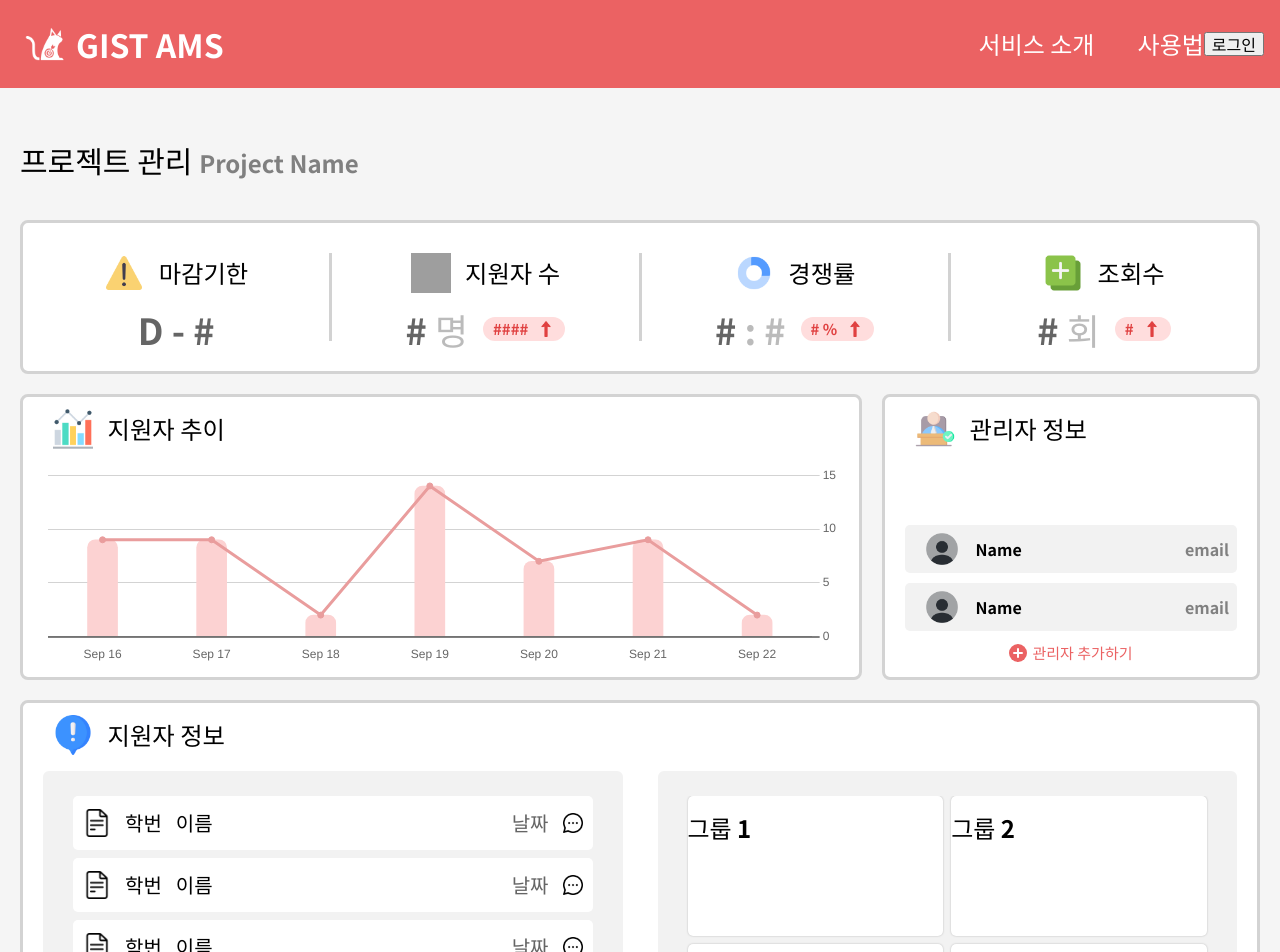
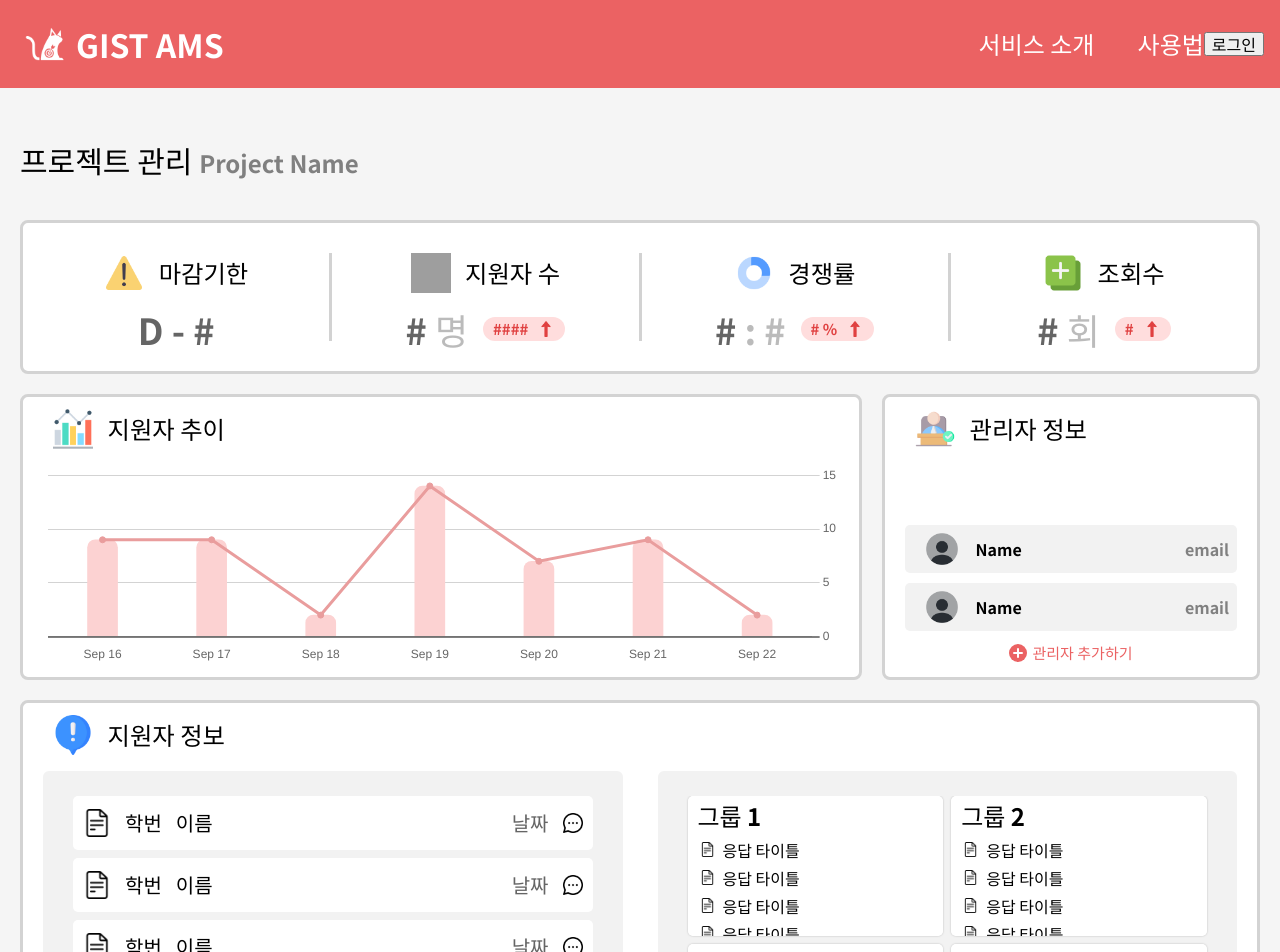
Before and after one commit to gsainfoteam/ziggle-ams-fe, a React (Vite) app: page /1 in a window 1280 px wide. Shown: the top 952 px of the page. Built offline with nearby package versions, Linux system fonts and the light colour scheme; grey boxes are pictures that could not be loaded.

Commit message:
✨ add answer card in applicant group

```diff
--- a/src/pages/Dashboard/components/ApplicantInfo.tsx
+++ b/src/pages/Dashboard/components/ApplicantInfo.tsx
@@ -69,13 +69,37 @@ const GroupSection = styled(ApplicationSection)`
 `;
 const Group = styled.div`
   display: flex;
+  padding: 0 10px;
   flex-direction: column;
   border-radius: 5px;
   background: white;
   box-shadow: 0px 0px 2px 0px rgba(0, 0, 0, 0.25);
   height: 100%;
+  overflow: auto;
+  h2 {
+    margin: 0.5rem 0;
+  }
 `;
 
+const AnswerCard = styled.div`
+  display: flex;
+  justify-content: left;
+  align-items: center;
+  padding: 2px;
+  gap: 0.5em;
+  div {
+    margin: 0;
+    &:hover {
+      border-radius: 3px;
+      background: #e9e9e9;
+    }
+  }
+
+  img {
+    width: 15px;
+    height: 15px;
+  }
+`;
 const ButtonBox = styled.div`
   display: flex;
   border-radius: 5px;
@@ -117,6 +141,14 @@ const ApplicantInfo = () => {
               return (
                 <Group key={index}>
                   <h2>그룹 {index + 1}</h2>
+                  {[...Array(5)].map((_, index) => {
+                    return (
+                      <AnswerCard key={index}>
+                        <img src={paper} alt="paper icon" />
+                        <div>응답 타이틀</div>
+                      </AnswerCard>
+                    );
+                  })}
                 </Group>
               );
             })}
```
